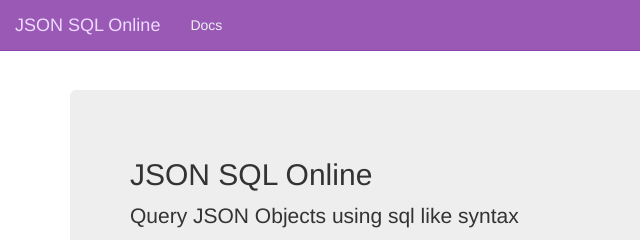
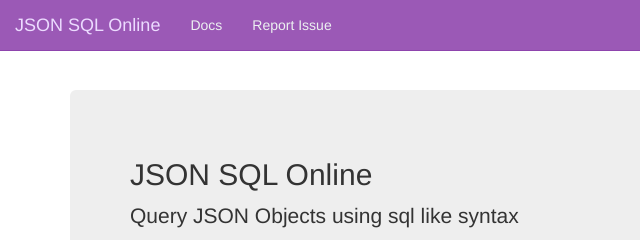
Before and after one commit to anandsunderraman/jsonsqlonline, a plain HTML site: page index.html in a window 1280 px wide. Shown: the top 240 px of the page, 0-640 px from the left. Drawn offline with nearby package versions, Linux system fonts and the light colour scheme; some packages are replaced by stand-ins of ours.

Commit message:
link to report issues (#17)

```diff
--- a/index.html
+++ b/index.html
@@ -35,6 +35,11 @@
                 Docs <span class="sr-only">(current)</span>
               </a>
             </li>
+            <li>
+              <a href="https://github.com/anandsunderraman/jsonsqlonline/issues" target="_blank" rel="noopener">
+                Report Issue <span class="sr-only">(current)</span>
+              </a>
+            </li>
           </ul>
         </div><!-- /.navbar-collapse -->
       </div><!-- /.container-fluid -->
```
